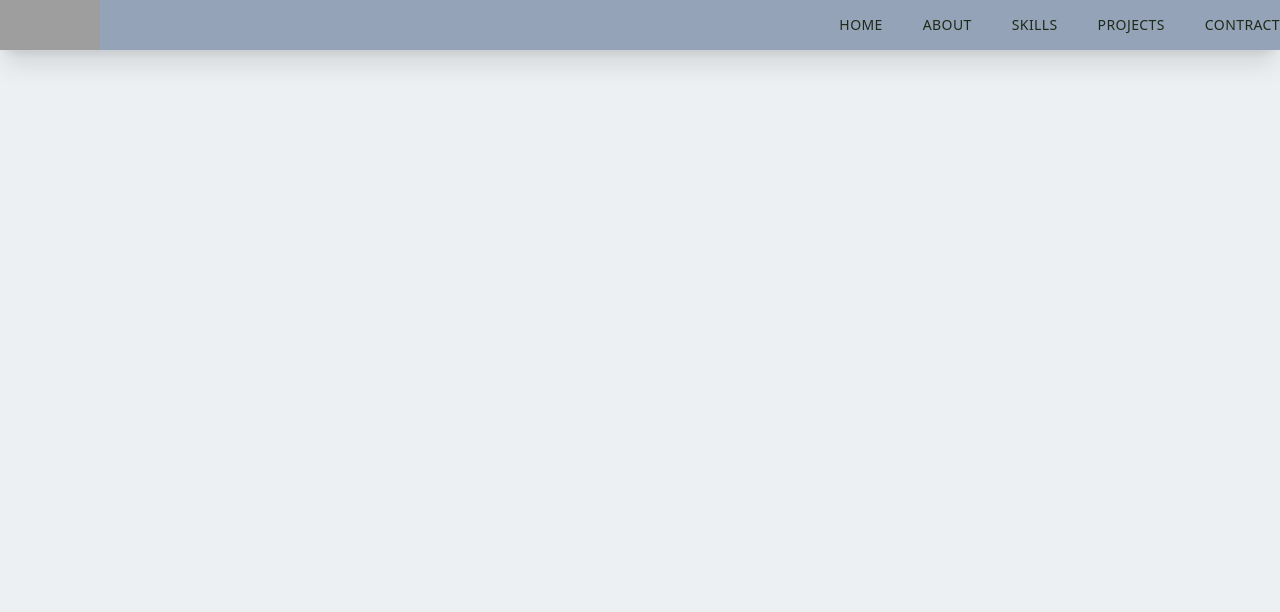
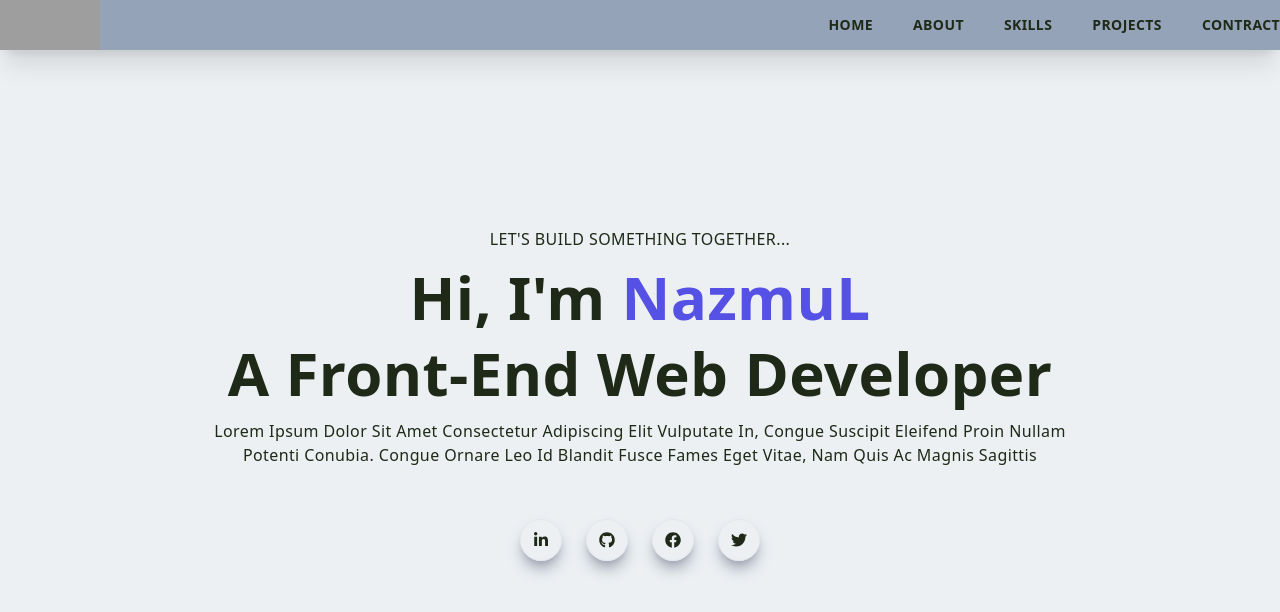
Before and after one commit to nnhasan0290/NexJs-workspace, a Next.js app in the folder Junior-portfolio/: page / in a window 1280 px wide. Shown: the top 612 px of the page. Built offline with nearby package versions, Linux system fonts and the light colour scheme; grey boxes are pictures that could not be loaded.

Commit message:
up to main component

```diff
--- /dev/null
+++ b/Junior-portfolio/components/Main.jsx
@@ -0,0 +1,38 @@
+import { FaFacebook, FaLinkedinIn, FaGithub, FaTwitter } from "react-icons/fa";
+
+const Main = () => {
+  return (
+    <div className="flex flex-col justify-center items-center w-full h-screen capitalize">
+      <p className="pb-4 uppercase">Let's build something together...</p>
+      <h1 className="pb-4 text-center">
+        {" "}
+        hi, I'm <span className="text-[#5651e5]">NazmuL</span>{" "}
+      </h1>
+      <h1 className="pb-4 max-w-[80%] text-center">
+        A Front-End Web Developer
+      </h1>
+      <p className="max-w-[70%] text-center">
+        Lorem ipsum dolor sit amet consectetur adipiscing elit vulputate in,
+        congue suscipit eleifend proin nullam potenti conubia. Congue ornare leo
+        id blandit fusce fames eget vitae, nam quis ac magnis sagittis
+      </p>
+      <div className="pt-10 w-60">
+        <div className="flex flex-row justify-between items-center my-3">
+          <div className="p-3 rounded-full border shadow-lg duration-200 ease-in cursor-pointer shadow-gray-400 hover:scale-110">
+            <FaLinkedinIn />
+          </div>
+          <div className="p-3 rounded-full border shadow-lg duration-200 ease-in cursor-pointer shadow-gray-400 hover:scale-110">
+            <FaGithub />
+          </div>
+          <div className="p-3 rounded-full border shadow-lg duration-200 ease-in cursor-pointer shadow-gray-400 hover:scale-110">
+            <FaFacebook />
+          </div>
+          <div className="p-3 rounded-full border shadow-lg duration-200 ease-in cursor-pointer shadow-gray-400 hover:scale-110">
+            <FaTwitter />
+          </div>
+        </div>
+      </div>
+    </div>
+  );
+};
+export default Main;
--- a/Junior-portfolio/components/Navbar.jsx
+++ b/Junior-portfolio/components/Navbar.jsx
@@ -17,21 +17,27 @@ const Navbar = () => {
         <div>
           <ul className="hidden lg:flex">
             <Link href="/">
-              <li className="ml-10 text-sm uppercase hover:border-b">Home</li>
+              <li className="ml-10 text-sm font-bold uppercase hover:border-b">
+                Home
+              </li>
             </Link>
             <Link href="/">
-              <li className="ml-10 text-sm uppercase hover:border-b">about</li>
+              <li className="ml-10 text-sm font-bold uppercase hover:border-b">
+                about
+              </li>
             </Link>
             <Link href="/">
-              <li className="ml-10 text-sm uppercase hover:border-b">skills</li>
+              <li className="ml-10 text-sm font-bold uppercase hover:border-b">
+                skills
+              </li>
             </Link>
             <Link href="/">
-              <li className="ml-10 text-sm uppercase hover:border-b">
+              <li className="ml-10 text-sm font-bold uppercase hover:border-b">
                 Projects
               </li>
             </Link>
             <Link href="/">
-              <li className="ml-10 text-sm uppercase hover:border-b">
+              <li className="ml-10 text-sm font-bold uppercase hover:border-b">
                 contract
               </li>
             </Link>
@@ -62,8 +68,8 @@ const Navbar = () => {
               height={40}
               className="object-contain"
             />
-            <div className="p-2 rounded-full border shadow-lg cursor-pointer shadow-gray-400">
-              <AiOutlineClose onClick={handleNav} />
+            <div onClick={handleNav} className="p-2 rounded-full border shadow-lg cursor-pointer shadow-gray-400">
+              <AiOutlineClose  />
             </div>
           </div>
           <div className="mx-4">
@@ -89,7 +95,7 @@ const Navbar = () => {
                 </Link>
               </ul>
             </div>
-            <div className="pt-40">
+            <div className="hidden pt-20 sm:block">
               <p className="tracking-widest uppercase">Let's connect</p>
               <div className="flex flex-row justify-between my-3 w-[70%]">
                 <div className="p-3 rounded-full border shadow-lg cursor-pointer shadow-gray-400">
--- a/Junior-portfolio/pages/index.js
+++ b/Junior-portfolio/pages/index.js
@@ -1,5 +1,6 @@
 import Head from "next/head";
 import Navbar from "../components/Navbar.jsx";
+import Main from "../components/Main.jsx";
 export default function Home() {
   return (
     <div>
@@ -9,6 +10,7 @@ export default function Home() {
         <link rel="icon" href="/favicon.ico" />
       </Head>
       <Navbar />
+      <Main />
     </div>
   );
 }
```
